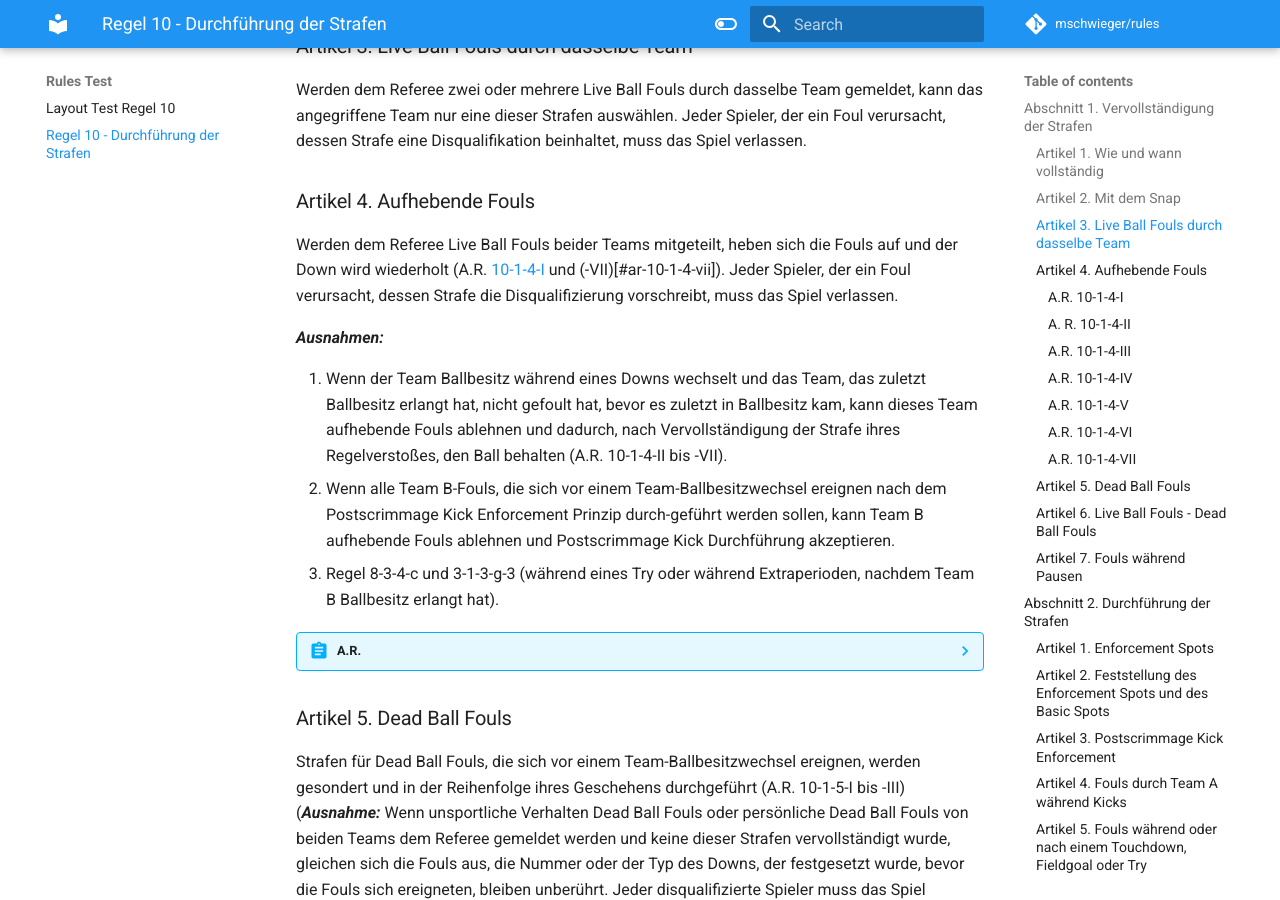
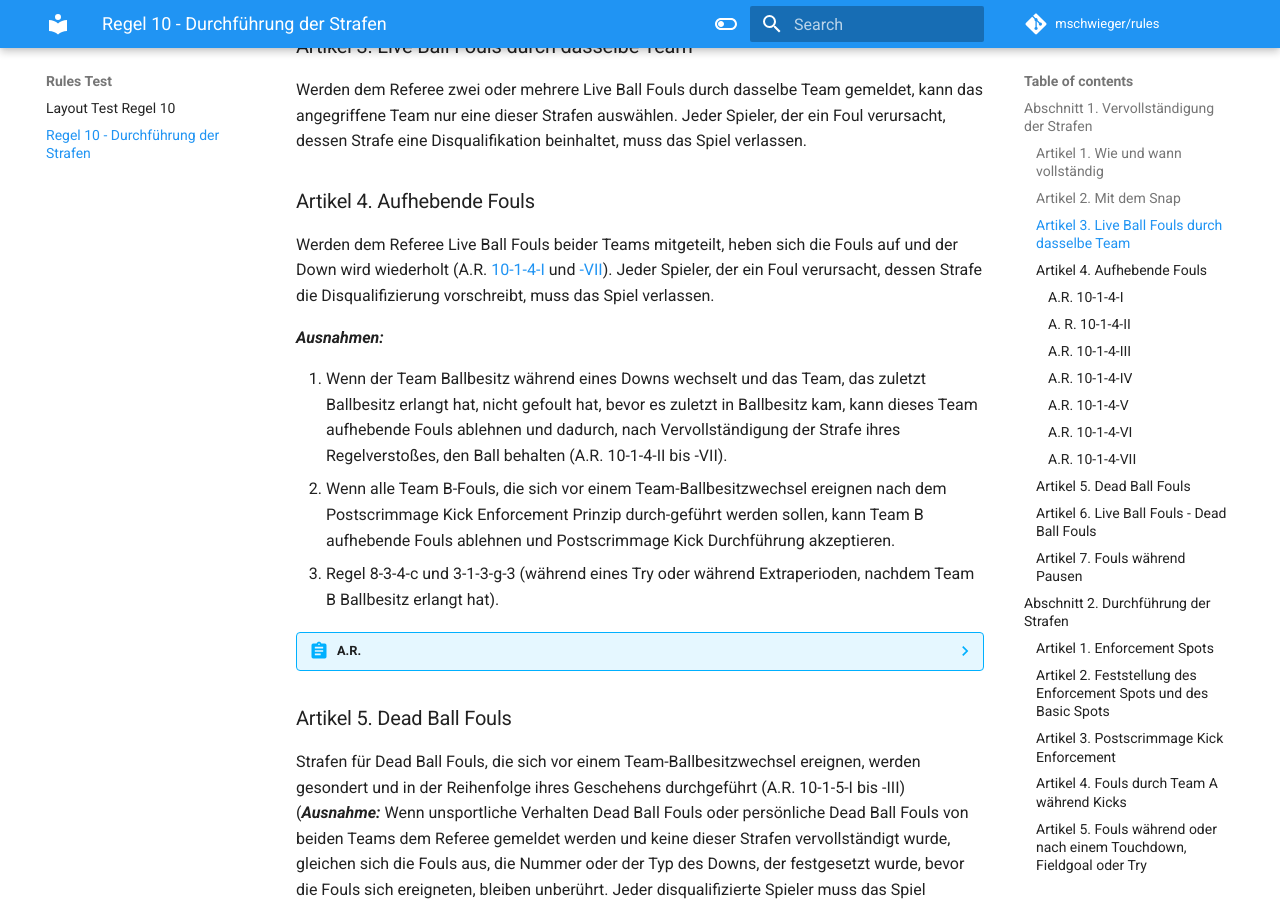
Before and after one commit to mschwieger/rules, an MkDocs documentation site: the page built from docs/regel_10.md, in a window 1280 px wide and 900 px high, scrolled down 610 px. Built offline with MkDocs 1.6.1 and Material for MkDocs 9.7.7, drawn with Linux system fonts in a browser that asks for light colours; comment, search, counter and statistics services are not loaded.

Commit message:
Update regel_10.md

```diff
--- a/docs/regel_10.md
+++ b/docs/regel_10.md
@@ -19,7 +19,7 @@ Werden dem Referee zwei oder mehrere Live Ball Fouls durch dasselbe Team gemelde
 
 ### Artikel 4. Aufhebende Fouls
 
-Werden dem Referee Live Ball Fouls beider Teams mitgeteilt, heben sich die Fouls auf und der Down wird wiederholt (A.R. [10-1-4-I](#ar-10-1-4-i) und (-VII)[#ar-10-1-4-vii]). Jeder Spieler, der ein Foul verursacht, dessen Strafe die Disqualifizierung vorschreibt, muss das Spiel verlassen.
+Werden dem Referee Live Ball Fouls beider Teams mitgeteilt, heben sich die Fouls auf und der Down wird wiederholt (A.R. [10-1-4-I](#ar-10-1-4-i) und [-VII](#ar-10-1-4-vii)). Jeder Spieler, der ein Foul verursacht, dessen Strafe die Disqualifizierung vorschreibt, muss das Spiel verlassen.
 
 ***Ausnahmen:***
 
```
